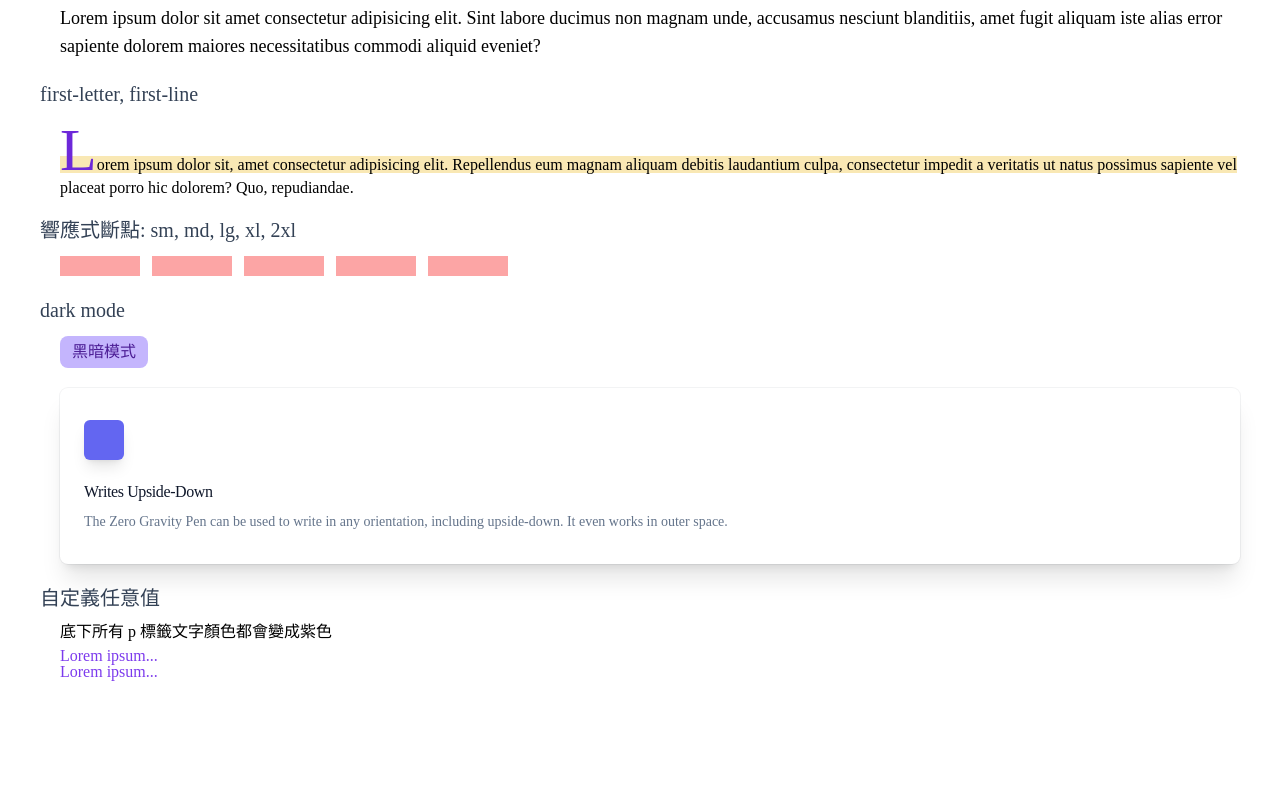
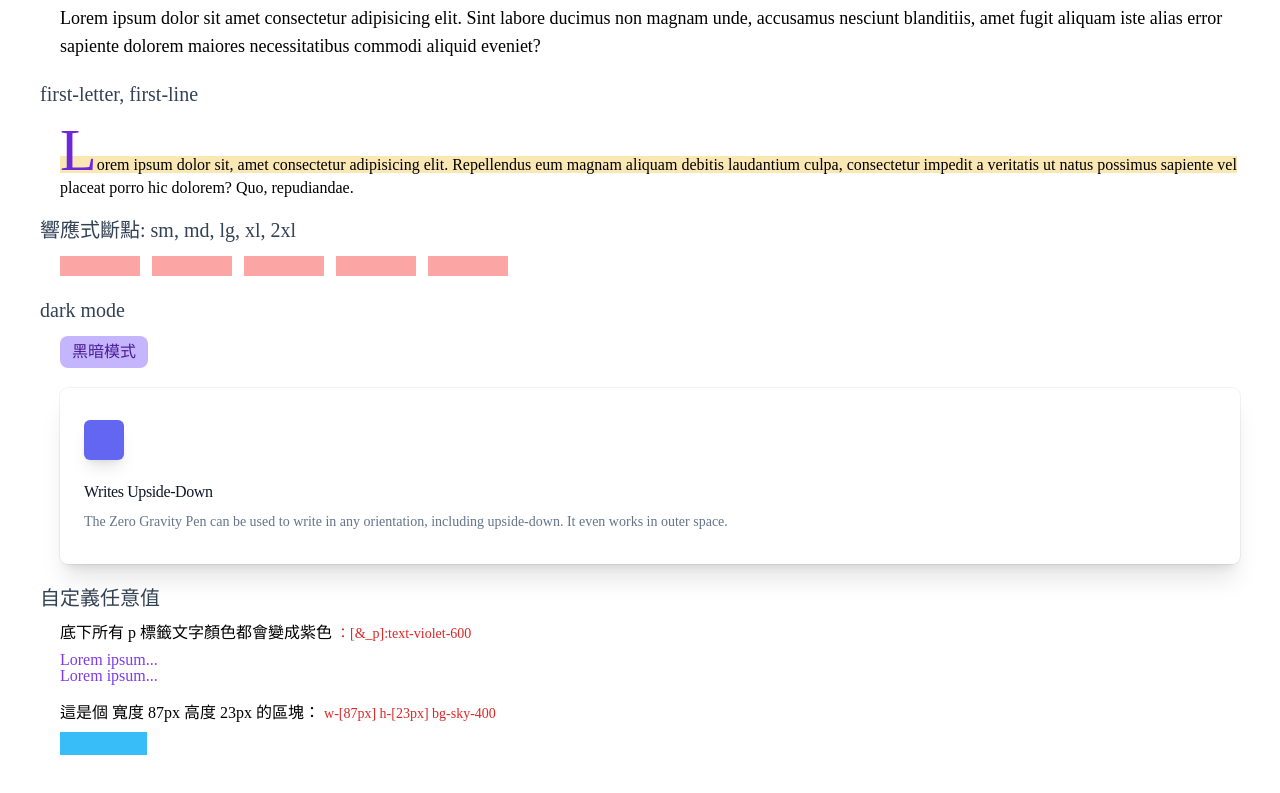
Before and after one commit to MizuYang/tailwind-playground, a Nuxt app: page /demo in a window 1280 px wide. Shown: the part 1730-2523 px from the top of the page. Built offline with nearby package versions, Linux system fonts and the light colour scheme.

Commit message:
新增 demo.vue: 任意值補充案例 (複習)

```diff
--- a/pages/demo.vue
+++ b/pages/demo.vue
@@ -348,14 +348,25 @@ function darkModeToggle() {
 
       <SectionContent title="自定義任意值">
         <template #content>
-          <div class="[&_p]:text-violet-600">
-            <h3 class="mb-2">底下所有 p 標籤文字顏色都會變成紫色</h3>
+          <div class="[&_p]:text-violet-600 mb-5">
+            <h3 class="mb-2">
+              底下所有 p 標籤文字顏色都會變成紫色
+              <code class="text-sm text-red-600">：[&_p]:text-violet-600</code>
+            </h3>
             <p>Lorem ipsum...</p>
             <ul>
               <li>
                 <p>Lorem ipsum...</p>
               </li>
             </ul>
+          </div>
+
+          <div>
+            <h3 class="mb-2">
+              這是個 寬度 87px 高度 23px 的區塊：
+              <code class="text-sm text-red-600">w-[87px] h-[23px] bg-sky-400</code>
+            </h3>
+            <div class="w-[87px] h-[23px] bg-sky-400"></div>
           </div>
         </template>
       </SectionContent>
```
